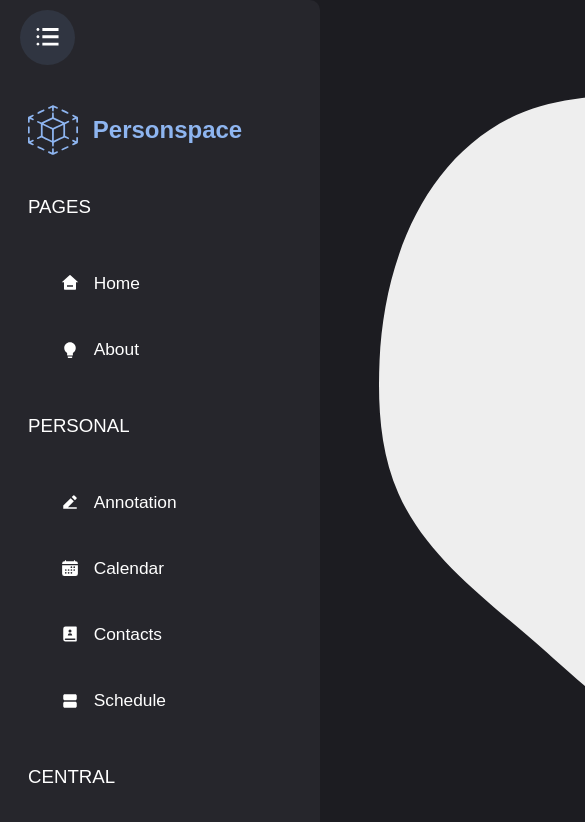
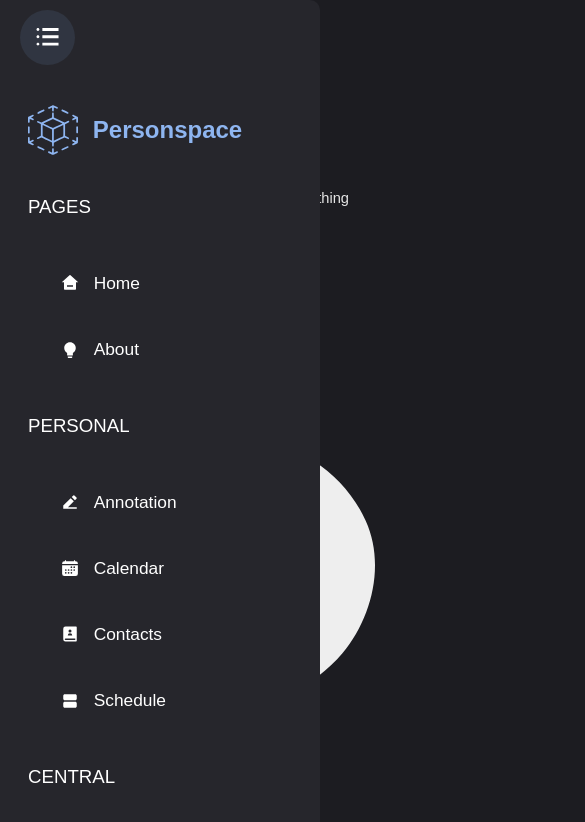
Before and after one commit to RichardPompeo/personspace, a Next.js app in the folder apps/web/: page / in a window 390 px wide. Shown: the top 822 px of the page, 585 px wide, since content can reach past the window. Built offline with nearby package versions, Linux system fonts and the light colour scheme; a web font is replaced by a local one.

Commit message:
feat: added responsiveness on home screen

```diff
--- a/apps/web/pages/home/styles.ts
+++ b/apps/web/pages/home/styles.ts
@@ -10,13 +10,22 @@ export const Container = styled.main`
 `;
 
 export const HeaderContent = styled.div`
-  display: grid;
+  display: flex;
   align-items: center;
-  grid-template-columns: 45em 22em;
-`;
+
+  gap: 10vw;
+  margin-left: 21em;
+
+
+  @media (max-width: 900px) {
+    gap: 10vh;
+    margin-left: 0;
+    flex-direction: column;
+  }
+ `;
 
 export const Title = styled.h1`
-  font-size: 35pt;
+  font-size: clamp(17pt, 3vw, 35pt);
   font-weight: 400;
   line-height: 1em;
 
@@ -24,36 +33,82 @@ export const Title = styled.h1`
     font-weight: 600;
     color: ${({ theme }) => theme.COLORS.SECONDARY};
   }
+
+  @media (max-width: 1635px) {
+    font-size: clamp(17pt, 2.5vw, 35pt);
+  }
 `;
 
 export const Header = styled.div`
   h1 + h2 {
     margin: 30px 0 60px 0;
   }
+
+  @media (max-width: 1500px) {
+    h1 + h2 {
+    margin: 30px 0 40px 0;
+  }
+  }
 `;
 
 export const SubTitle = styled.h2`
-  font-size: 18pt;
+  font-size: clamp(11pt, 2vw, 18pt);
   font-weight: 300;
   color: #e5e5e5;
+
+  @media (max-width: 1635px) {
+    font-size: clamp(11pt, 1.5vw, 14pt);
+  }
 `;
 
 export const Button = styled.button`
-  padding: 1.3em 2em;
+  width: clamp(100px, 10vw, 170px);
+  height: clamp(30px, 7vh, 70px);
+
+  //padding: 1.3em 2em;
 
   color: #000000;
   cursor: pointer;
-  font-size: 12pt;
+  font-size: clamp(10pt, 1vw, 12pt);
   font-weight: 600;
 
   border: 2px solid #000000;
   box-shadow: 4px 5px;
   border-radius: 10px;
   background-color: #eeeeeeff;
+
+  @media (max-width: 1600px) {
+    width: clamp(100px, 8vw, 170px);
+    height: clamp(30px, 5.5vh, 70px);
+
+    font-size: clamp(8pt, 0.5vw, 10pt);
+  }
 `;
 
 export const Img = styled.img`
   display: flex;
   width: 700px;
   height: 700px;
+
+  @media (max-width: 1750px) {
+    width: 600px;
+    height: 600px;
+  }
+
+
+
+  @media (max-width: 1600px) {
+    width: 500px;
+    height: 500px;
+  }
+
+  @media (max-width: 1500px) {
+    width: 400px;
+    height: 400px;
+  }
+
+  @media (max-width: 1280px) {
+    width: 360px;
+    height: 360px;
+  }
 `;
```
